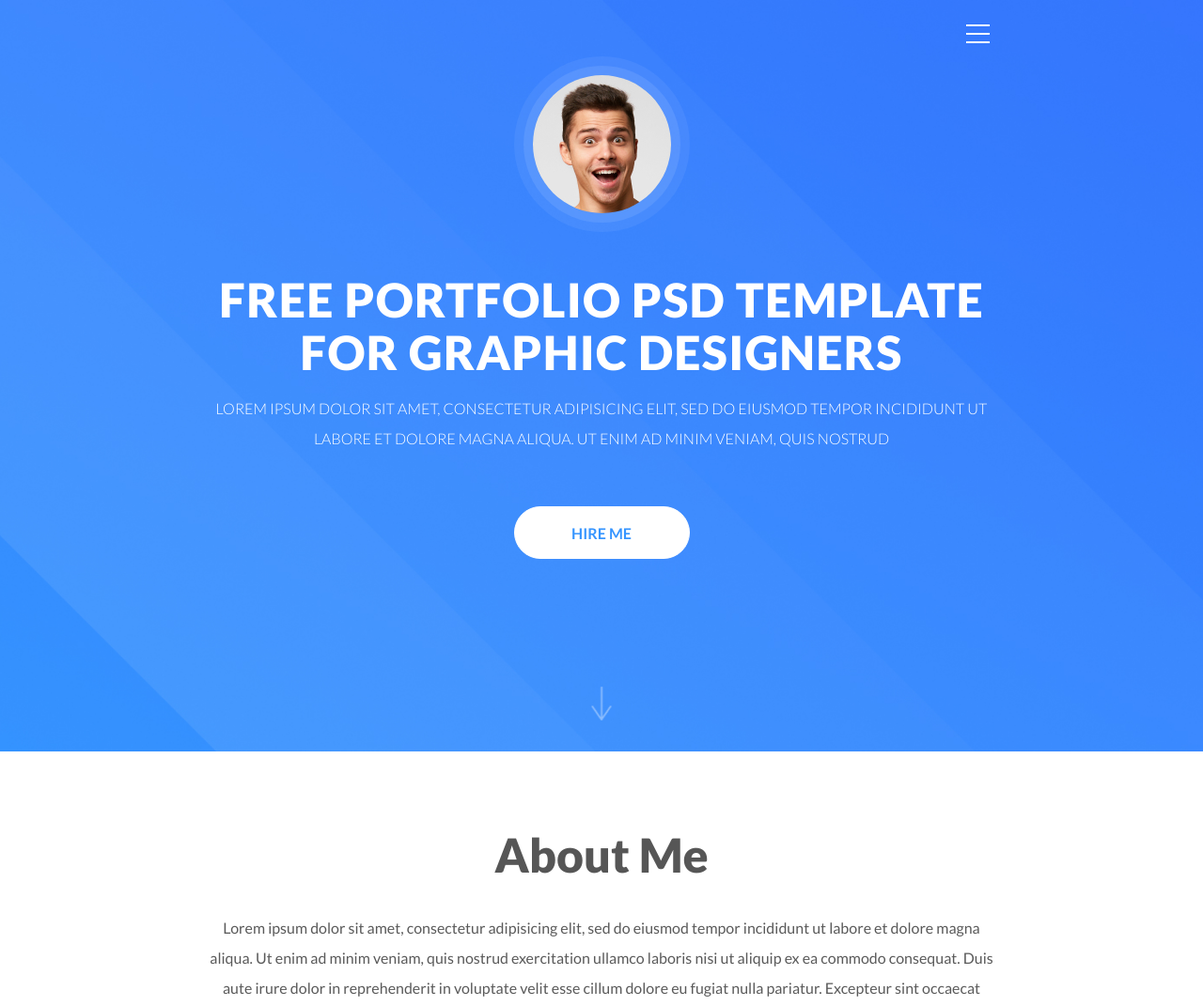
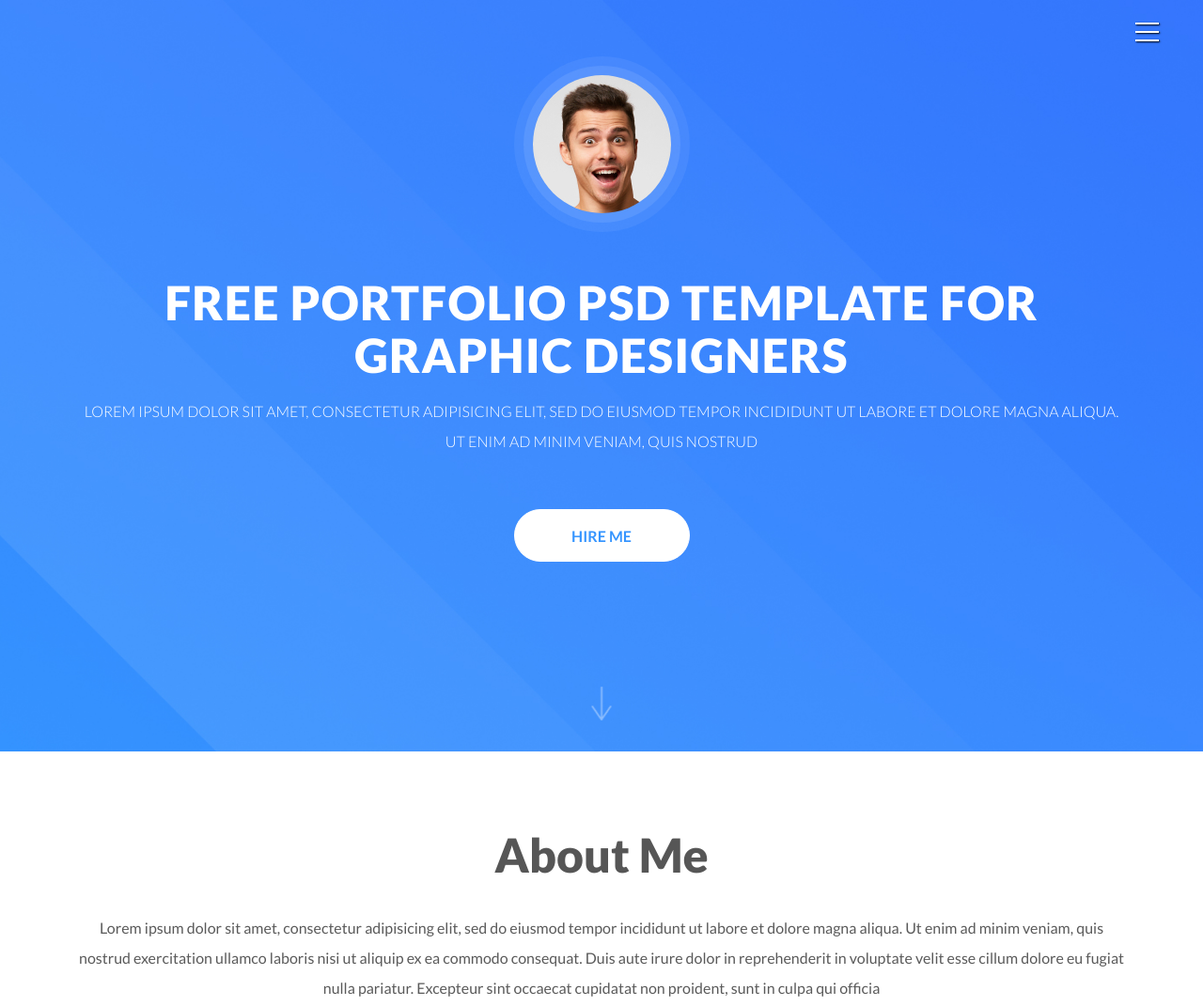
Before and after one commit to future-of-frontend/team-charlie-project, a plain HTML site: page index.html in a window 1280 px wide. Shown: the top 1071 px of the page at 94% size. Drawn offline with nearby package versions, Linux system fonts and the light colour scheme; files that its build step writes are made by us from their sources; files whose address does not match are found by name.

Commit message:
add: containers, shadow to burger, put section 'home' in header

```diff
--- a/index.html
+++ b/index.html
@@ -14,37 +14,45 @@
   </head>
   <body>
     <header class="header">
-      <button class="header__burger burger">
+      <div class="header__burger">
+        <button class="burger">
           <div class="burger__line"></div>
         </button>
-    </header>
+      </div>
       <section class="section home">
+        <div class="container">
           <img src="img/guy.jpg" alt="guy" class="home__img" />
           <h1 class="home__title">
             free portfolio PSD template FOR GRAPHIC designers
           </h1>
           <p class="home__subtitle">
-        Lorem ipsum dolor sit amet, consectetur adipisicing elit, sed do eiusmod
-        tempor incididunt ut labore et dolore magna aliqua. Ut enim ad minim
-        veniam, quis nostrud
+            Lorem ipsum dolor sit amet, consectetur adipisicing elit, sed do
+            eiusmod tempor incididunt ut labore et dolore magna aliqua. Ut enim
+            ad minim veniam, quis nostrud
           </p>
           <button class="home__btn btn">HIRE ME</button>
           <a href="#about" class="home__link"
             ><img src="img/Arrow.png" alt="Arrow" class="home__arrow"
           /></a>
+        </div>
       </section>
+    </header>
     <section class="section about" id="about">
+      <div class="container">
         <h2 class="about__title title">About Me</h2>
         <p class="about__text text">
-        Lorem ipsum dolor sit amet, consectetur adipisicing elit, sed do eiusmod
-        tempor incididunt ut labore et dolore magna aliqua. Ut enim ad minim
-        veniam, quis nostrud exercitation ullamco laboris nisi ut aliquip ex ea
-        commodo consequat. Duis aute irure dolor in reprehenderit in voluptate
-        velit esse cillum dolore eu fugiat nulla pariatur. Excepteur sint
-        occaecat cupidatat non proident, sunt in culpa qui officia
+          Lorem ipsum dolor sit amet, consectetur adipisicing elit, sed do
+          eiusmod tempor incididunt ut labore et dolore magna aliqua. Ut enim ad
+          minim veniam, quis nostrud exercitation ullamco laboris nisi ut
+          aliquip ex ea commodo consequat. Duis aute irure dolor in
+          reprehenderit in voluptate velit esse cillum dolore eu fugiat nulla
+          pariatur. Excepteur sint occaecat cupidatat non proident, sunt in
+          culpa qui officia
         </p>
+      </div>
     </section>
     <section class="section expert">
+      <div class="container">
         <h2 class="expert__title title">Expert In</h2>
         <div class="container">
           <div class="row">
@@ -84,9 +92,9 @@
                 </div>
                 <h3 class="list__title">Mobile Development</h3>
                 <p class="list__text text">
-                Lorem ipsum dolor sit amet, consectetur adipisicing elit, sed do
-                eiusmod tempor incididunt ut labore et dolore magna aliqua. Ut
-                enim ad minim
+                  Lorem ipsum dolor sit amet, consectetur adipisicing elit, sed
+                  do eiusmod tempor incididunt ut labore et dolore magna aliqua.
+                  Ut enim ad minim
                 </p>
               </div>
             </div>
@@ -123,9 +131,9 @@
                 </div>
                 <h3 class="list__title">WEB DESIGN</h3>
                 <p class="list__text text">
-                Lorem ipsum dolor sit amet, consectetur adipisicing elit, sed do
-                eiusmod tempor incididunt ut labore et dolore magna aliqua. Ut
-                enim ad minim
+                  Lorem ipsum dolor sit amet, consectetur adipisicing elit, sed
+                  do eiusmod tempor incididunt ut labore et dolore magna aliqua.
+                  Ut enim ad minim
                 </p>
               </div>
             </div>
@@ -175,9 +183,9 @@
                 </div>
                 <h3 class="list__title">WEB DEVELOPMENT</h3>
                 <p class="list__text text">
-                Lorem ipsum dolor sit amet, consectetur adipisicing elit, sed do
-                eiusmod tempor incididunt ut labore et dolore magna aliqua. Ut
-                enim ad minim
+                  Lorem ipsum dolor sit amet, consectetur adipisicing elit, sed
+                  do eiusmod tempor incididunt ut labore et dolore magna aliqua.
+                  Ut enim ad minim
                 </p>
               </div>
             </div>
@@ -203,9 +211,9 @@
                 </div>
                 <h3 class="list__title">PRODUCT DESIGN</h3>
                 <p class="list__text text">
-                Lorem ipsum dolor sit amet, consectetur adipisicing elit, sed do
-                eiusmod tempor incididunt ut labore et dolore magna aliqua. Ut
-                enim ad minim
+                  Lorem ipsum dolor sit amet, consectetur adipisicing elit, sed
+                  do eiusmod tempor incididunt ut labore et dolore magna aliqua.
+                  Ut enim ad minim
                 </p>
               </div>
             </div>
@@ -240,9 +248,9 @@
                 </div>
                 <h3 class="list__title">UX & UI</h3>
                 <p class="list__text text">
-                Lorem ipsum dolor sit amet, consectetur adipisicing elit, sed do
-                eiusmod tempor incididunt ut labore et dolore magna aliqua. Ut
-                enim ad minim
+                  Lorem ipsum dolor sit amet, consectetur adipisicing elit, sed
+                  do eiusmod tempor incididunt ut labore et dolore magna aliqua.
+                  Ut enim ad minim
                 </p>
               </div>
             </div>
@@ -280,16 +288,18 @@
                 </div>
                 <h3 class="list__title">ANIMATIONS</h3>
                 <p class="list__text text">
-                Lorem ipsum dolor sit amet, consectetur adipisicing elit, sed do
-                eiusmod tempor incididunt ut labore et dolore magna aliqua. Ut
-                enim ad minim
+                  Lorem ipsum dolor sit amet, consectetur adipisicing elit, sed
+                  do eiusmod tempor incididunt ut labore et dolore magna aliqua.
+                  Ut enim ad minim
                 </p>
+              </div>
             </div>
           </div>
         </div>
       </div>
     </section>
     <section class="section works">
+      <div class="container">
         <h2 class="works__title title">Latest Works</h2>
         <div class="container">
           <div class="row gy-3">
@@ -337,8 +347,10 @@
             </div>
           </div>
         </div>
+      </div>
     </section>
     <section class="section clients">
+      <div class="container">
         <h2 class="clients__title title">Clients</h2>
         <ul class="clients__list">
           <li class="clients__item">
@@ -346,7 +358,10 @@
               href="https://www.microsoft.com/"
               class="clients__link"
               target="_blank"
-            ><img src="img/Microsoft.svg" alt="Microsoft" class="clients__img"
+              ><img
+                src="img/Microsoft.svg"
+                alt="Microsoft"
+                class="clients__img"
             /></a>
           </li>
           <li class="clients__item">
@@ -371,6 +386,7 @@
             /></a>
           </li>
         </ul>
+      </div>
     </section>
     <footer class="footer">
       <p class="footer__text">
--- a/scss/_burger.scss
+++ b/scss/_burger.scss
@@ -18,6 +18,7 @@
     width: 25px;
     height: 2px;
     background-color: #fff;
+    box-shadow: 1px 1px 2px #000;
   }
 
   &::before {
--- a/scss/_header.scss
+++ b/scss/_header.scss
@@ -1,14 +1,13 @@
 .header {
+  &__burger {
     display: flex;
     justify-content: flex-end;
-  padding-left: 340px / 2000px * 100%;
-  padding-right: 340px / 2000px * 100%;
-  padding-top: 2%;
     align-items: flex-start;
     position: fixed;
     background: transparent;
     left: 0;
-  right: 0;
-  top: 0;
+    right: 3%;
+    top: 3%;
     z-index: 111;
   }
+}
--- a/scss/_section.scss
+++ b/scss/_section.scss
@@ -1,6 +1,4 @@
 .section {
-  padding-left: 340px / 2000px * 100%;
-  padding-right: 340px / 2000px * 100%;
   padding-top: 80px;
   padding-bottom: 80px;
 }
```
Lines whose indentation alone changed are shown as unchanged.
